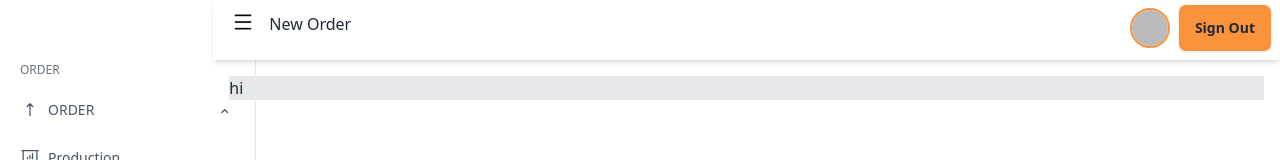
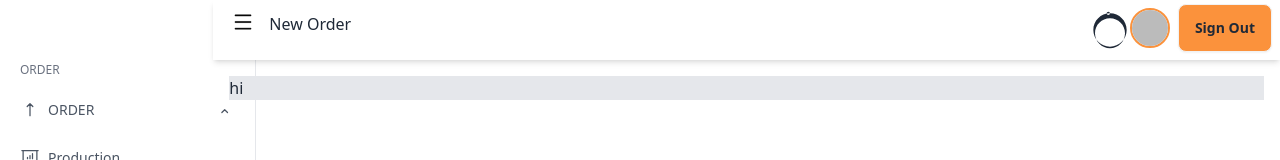
Before and after one commit to azazahmad08/TailorPulse, a React (Vite) app: page / in a window 1280 px wide. Shown: the top 160 px of the page. Built offline with nearby package versions, Linux system fonts and the light colour scheme; no server answers; sample sign-in values are in the browser's storage.

Commit message:
toggle theme added

```diff
--- a/src/Components/Navbar/Navbar.jsx
+++ b/src/Components/Navbar/Navbar.jsx
@@ -2,7 +2,7 @@ import { useContext } from "react";
 import { AuthContext } from "../../provider/AuthProvider";
 import { Link } from "react-router-dom";
 
-const Navbar = () => {
+const Navbar = ({ toggleTheme, theme }) => {
   const { user, logOut } = useContext(AuthContext);
   const handleLogOut = () => {
     logOut()
@@ -11,23 +11,49 @@ const Navbar = () => {
   };
 
   return (
-    <div className="bg-white shadow-md flex flex-row w-full ">
-
+    <div className="bg-white shadow-md flex flex-row w-full">
       <div className="flex flex-row items-start justify-start  gap-4 mb-3 mt-3 w-1/2">
-        <div className="items-center">
-          <img src="menu.png" alt="Menu Icon" className="w-5 h-5 ml-5 justify-start" />
+        <div className="thisonechat">
+          <img
+            src="menu.png"
+            alt="Menu Icon"
+            className="w-5 h-5 ml-5 justify-start"
+          />
         </div>
         <div>
           <h2 className="items-center m-auto">New Order</h2>
         </div>
       </div>
 
-
-
-        <div className=" justify-end  items-end w-1/2">
+      <div className="flex justify-end items-end w-1/2 items-center gap-5 relative">
+    <label className="swap swap-rotate relative">
+        <input
+            type="checkbox"
+            className="theme-controller"
+            value={theme}
+            onChange={toggleTheme}
+        />
+        {/* Sun icon SVG */}
+        <svg
+            className="swap-off fill-current w-10 h-10 absolute top-1/2 left-1/2 transform -translate-x-1/2 -translate-y-1/2"
+            xmlns="http://www.w3.org/2000/svg"
+            viewBox="0 0 24 24"
+        >
+            <path d="M12 2c0-.552-.448-1-1-1s-1 .448-1 1c0 .551.448 1 1 1s1-.449 1-1zm0 20c-5.522 0-10-4.477-10-10s4.478-10 10-10 10 4.477 10 10-4.478 10-10 10zm0-17c-4.963 0-9 4.036-9 9s4.037 9 9 9 9-4.036 9-9-4.037-9-9-9z" />
+        </svg>
+        {/* Moon icon SVG */}
+        <svg
+            className="swap-on fill-current w-10 h-10 absolute top-1/2 left-1/2 transform -translate-x-1/2 -translate-y-1/2"
+            xmlns="http://www.w3.org/2000/svg"
+            viewBox="0 0 24 24"
+        >
+            <path d="M9.217 2.949c-.276-.187-.642-.141-.875.118-.229.256-.256.619-.062.896.117.145.273.236.447.265.276.034.534-.143.624-.411.183-.536.854-.797 1.399-.614.283.092.488.342.488.64 0 .276-.169.524-.426.621-.258.095-.534-.04-.651-.276-.109-.206-.045-.471.145-.623.305-.286.364-.691.145-1.024zm4.035 1.82c-.276-.187-.642-.14-.875.119-.23.256-.256.619-.063.896.117.146.273.236.446.265.276.035.534-.143.625-.41.183-.536.853-.798 1.399-.614.283.092.488.343.488.64 0 .276-.169.524-.426.621-.258.095-.534-.041-.651-.276-.11-.206-.045-.471.145-.623.306-.286.364-.691.146-1.024zm7.084 3.91c-.16-.09-.364-.056-.502.075-.147.136-.176.346-.075.504.44.688.302 1.625-.354 2.194-.687.57-1.614.793-2.504.543-.192-.063-.41.009-.542.163-.139.159-.158.404-.043.589.116.175.33.254.531.194.93-.305 1.726-.976 2.135-1.898.191-.44.016-.962-.388-1.166zM4.674 9.54c-.16-.09-.364-.056-.503.075-.146.136-.176.346-.075.504.44.688.302 1.625-.354 2.194-.688.57-1.615.793-2.505.543-.192-.062-.41.009-.542.162-.14.16-.158.405-.044.589.117.176.331.255.531.194.93-.306 1.726-.976 2.135-1.899.19-.439.015-.961-.387-1.165zM12 21c-.117 0-.235-.021-.35-.063-.39-.152-.644-.524-.644-.936 0-.553.448-1 1-1 .117 0 .234.021.349.063.39.152.645.524.645.936 0 .553-.447 1-1 1z" />
+        </svg>
+    </label>
     {user ? (
         <>
-              <div className="flex flex-row justify-end mr-2 mt-1 mb-2"><div
+            <div className="flex flex-row justify-end mr-2 mt-1 mb-2">
+                <div
                     className="relative tooltip tooltip-close tooltip-bottom mr-2  "
                     data-tip={user.displayName}
                 >
@@ -44,7 +70,8 @@ const Navbar = () => {
                     >
                         Sign Out
                     </button>
-              </div></div>
+                </div>
+            </div>
         </>
     ) : (
         <Link to="/signin" className="btn">
@@ -52,8 +79,8 @@ const Navbar = () => {
         </Link>
     )}
 </div>
+
     </div>
-
   );
 };
 
--- a/src/Components/SideBar/SideBar.jsx
+++ b/src/Components/SideBar/SideBar.jsx
@@ -85,7 +85,7 @@ const SideBar = () => {
                   </div>
                 )}
               </div>
-              <Link to="/roduction" className="flex items-center px-3 py-2 text-gray-600 transition-colors duration-300 transform rounded-lg dark:text-gray-200 hover:bg-gray-100 dark:hover:bg-gray-800 dark:hover:text-gray-200 hover:text-gray-700">
+              <Link to="/production" className="flex items-center px-3 py-2 text-gray-600 transition-colors duration-300 transform rounded-lg dark:text-gray-200 hover:bg-gray-100 dark:hover:bg-gray-800 dark:hover:text-gray-200 hover:text-gray-700">
                 <svg xmlns="http://www.w3.org/2000/svg" fill="none" viewBox="0 0 24 24" strokeWidth="1.5" stroke="currentColor" className="w-5 h-5">
                   <path strokeLinecap="round" strokeLinejoin="round" d="M3.75 3v11.25A2.25 2.25 0 006 16.5h2.25M3.75 3h-1.5m1.5 0h16.5m0 0h1.5m-1.5 0v11.25A2.25 2.25 0 0118 16.5h-2.25m-7.5 0h7.5m-7.5 0l-1 3m8.5-3l1 3m0 0l.5 1.5m-.5-1.5h-9.5m0 0l-.5 1.5M9 11.25v1.5M12 9v3.75m3-6v6" />
                 </svg>
--- a/src/Components/layouts/Root.jsx
+++ b/src/Components/layouts/Root.jsx
@@ -1,4 +1,4 @@
-import { useEffect } from 'react';
+import { useEffect, useState } from 'react';
 import { Outlet, useNavigate } from 'react-router-dom';
 import { useAuth } from '../../provider/AuthProvider';
 import Navbar from '../Navbar/Navbar';
@@ -7,6 +7,7 @@ import SideBar from '../SideBar/SideBar';
 const Root = () => {
     const { user, loading } = useAuth();
     const navigate = useNavigate();
+    const [theme, setTheme] = useState('light');
 
     useEffect(() => {
         // Redirect to login page if user is not authenticated
@@ -15,13 +16,17 @@ const Root = () => {
         }
     }, [user, loading, navigate]);
 
+    const toggleTheme = () => {
+        setTheme((prevTheme) => (prevTheme === 'light' ? 'dark' : 'light'));
+    };
+
     return (
-        <div className="flex flex-row h-full">
+        <div className={`flex flex-row h-full ${theme === 'dark' ? 'dark' : ''}`}>
             <div className="w-1/6">
                 <SideBar />
             </div>
             <div className="flex flex-col w-full">
-                <Navbar />
+                <Navbar toggleTheme={toggleTheme} theme={theme}/>
                 <div className="flex-grow p-4">
                     <Outlet />
                 </div>
--- a/src/main.jsx
+++ b/src/main.jsx
@@ -89,6 +89,14 @@ const router = createBrowserRouter([
         ),
       },
       {
+        path: 'customerdata',
+        element: (
+          <PrivateRoute>
+            <CustomerData></CustomerData>
+          </PrivateRoute>
+        ),
+      },
+      {
         path: 'customer',
         element: (
           <PrivateRoute>
```
Lines whose indentation alone changed are shown as unchanged.
